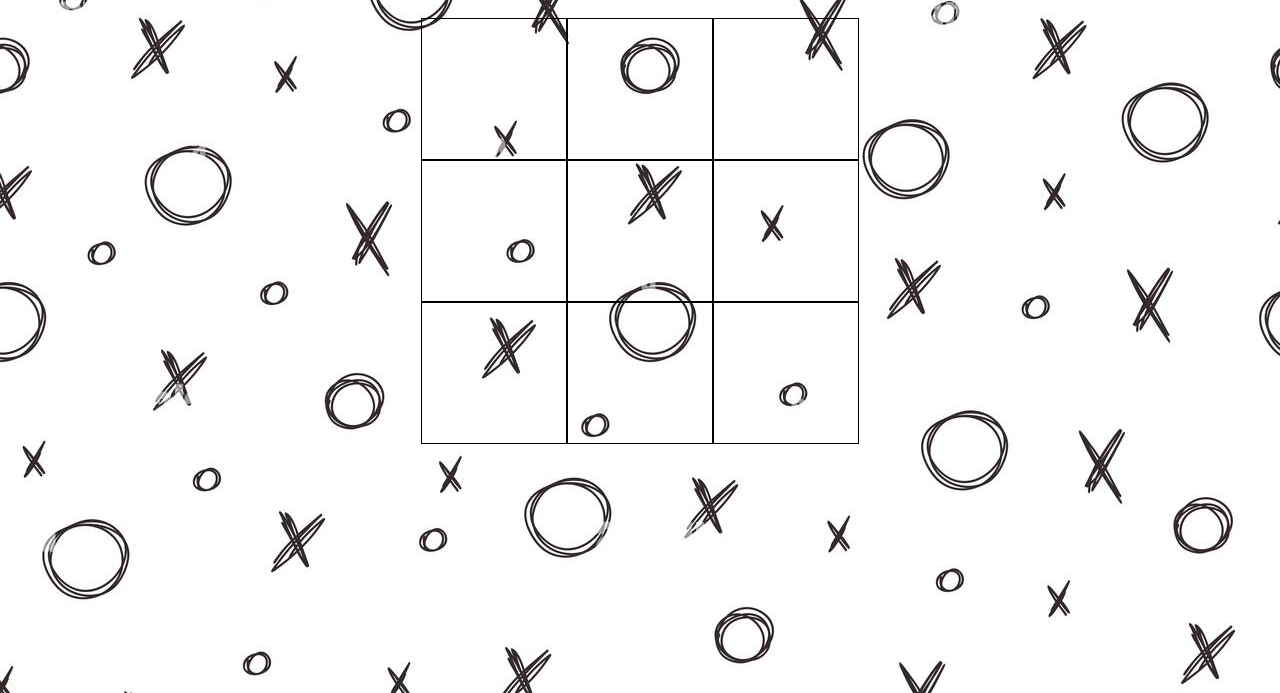
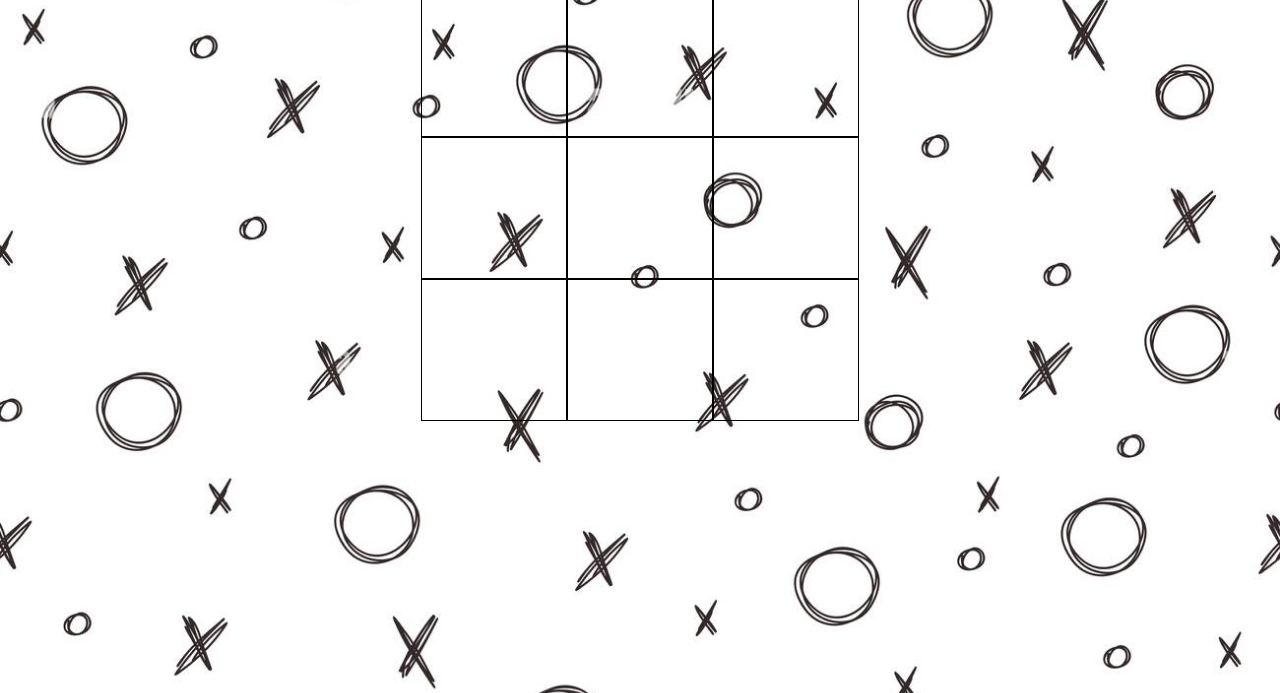
Before and after one commit to Mohataseem89/PRODIGY_WD_03, a plain HTML site: page index.html in a window 1280 px wide. Shown: the part 107-800 px from the top of the page. Drawn offline with Linux system fonts and the light colour scheme.

Commit message:
Update style.css

```diff
--- a/style.css
+++ b/style.css
@@ -1,51 +1,55 @@
 
-body{
+body {
     background-image: url('bg1.jpg');
+    background-size: cover;
+    background-position: center;
+    margin: 0;
+    font-family: Arial, sans-serif;
 }
 
-#containerr{
-
-    width: 480px;
+#containerr {
+    max-width: 480px;
     height: 400px;
-    margin: 0 auto;
+    margin: 20px auto;
     display: flex;
     flex-wrap: wrap;
     justify-content: center;
-    flex-direction: row;
+    padding: 0;
 }
 
-#gameover{
+#gameover {
     display: none;
     font-size: 30px;
+    text-align: center;
+    color: #333;
+    margin-top: 20px;
 }
 
-.square{
+.square {
     border: 1px solid black;
     text-align: center;
-    resize: none;
     width: 30%;
     height: 35%;
     display: flex;
     justify-content: center;
     align-items: center;
+    transition: background-color 0.3s ease;
 }
 
-.square:hover{
-    cursor: pointer;
-}
-
-.square p{
+.square p {
     font-size: 80px;
     font-weight: bold;
     text-align: center;
+    margin: 0;
 }
 
-.notclicked:hover{
-    background-color: gray;
-    cursor: pointer;
+.notclicked:hover {
+    background-color: rgb(219, 207, 207);
 }
 
-h1{
+h1 {
     text-align: center;
     font-size: 50px;
+    margin-top: 10px;
+    color: #222;
 }
```
